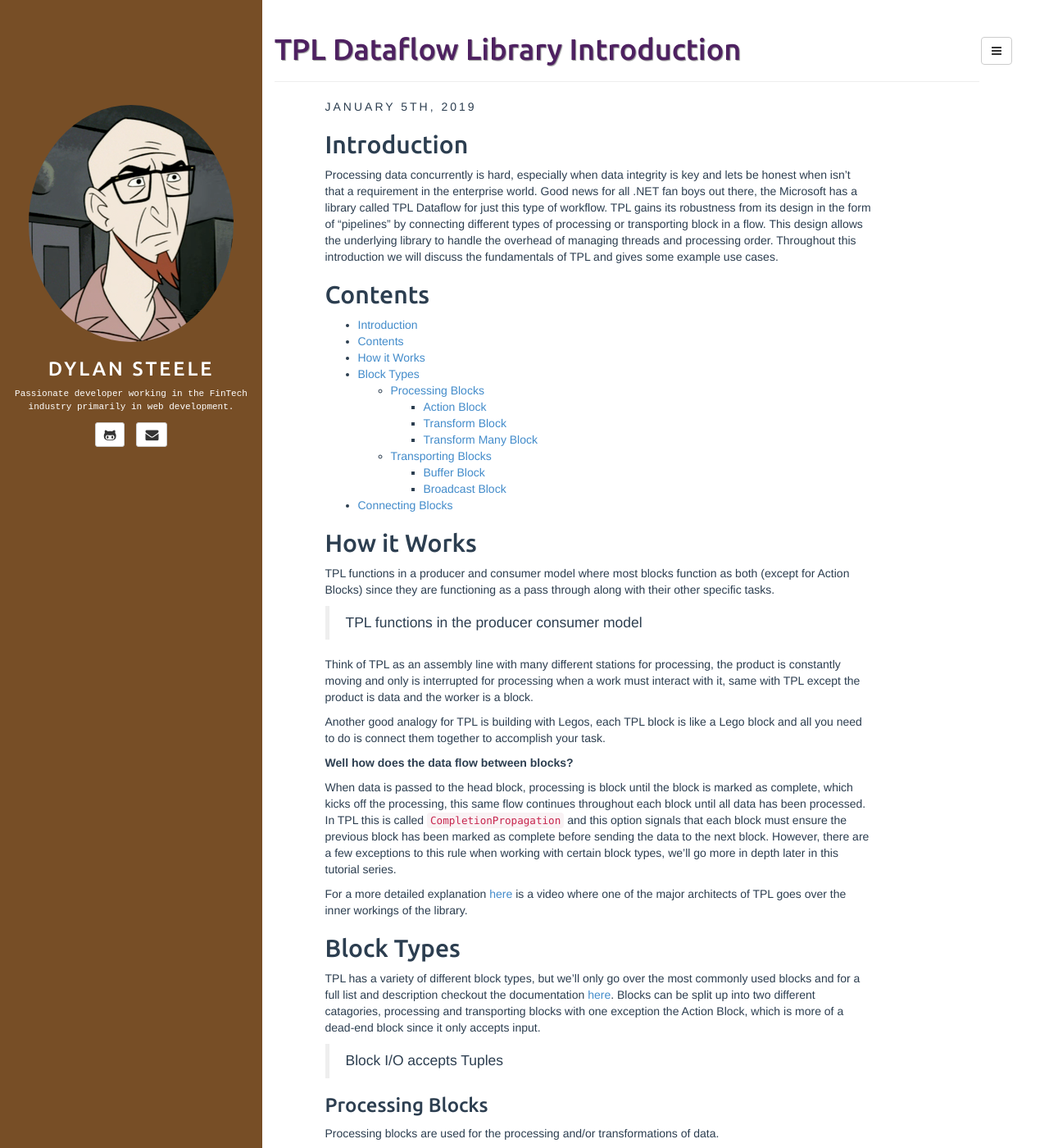
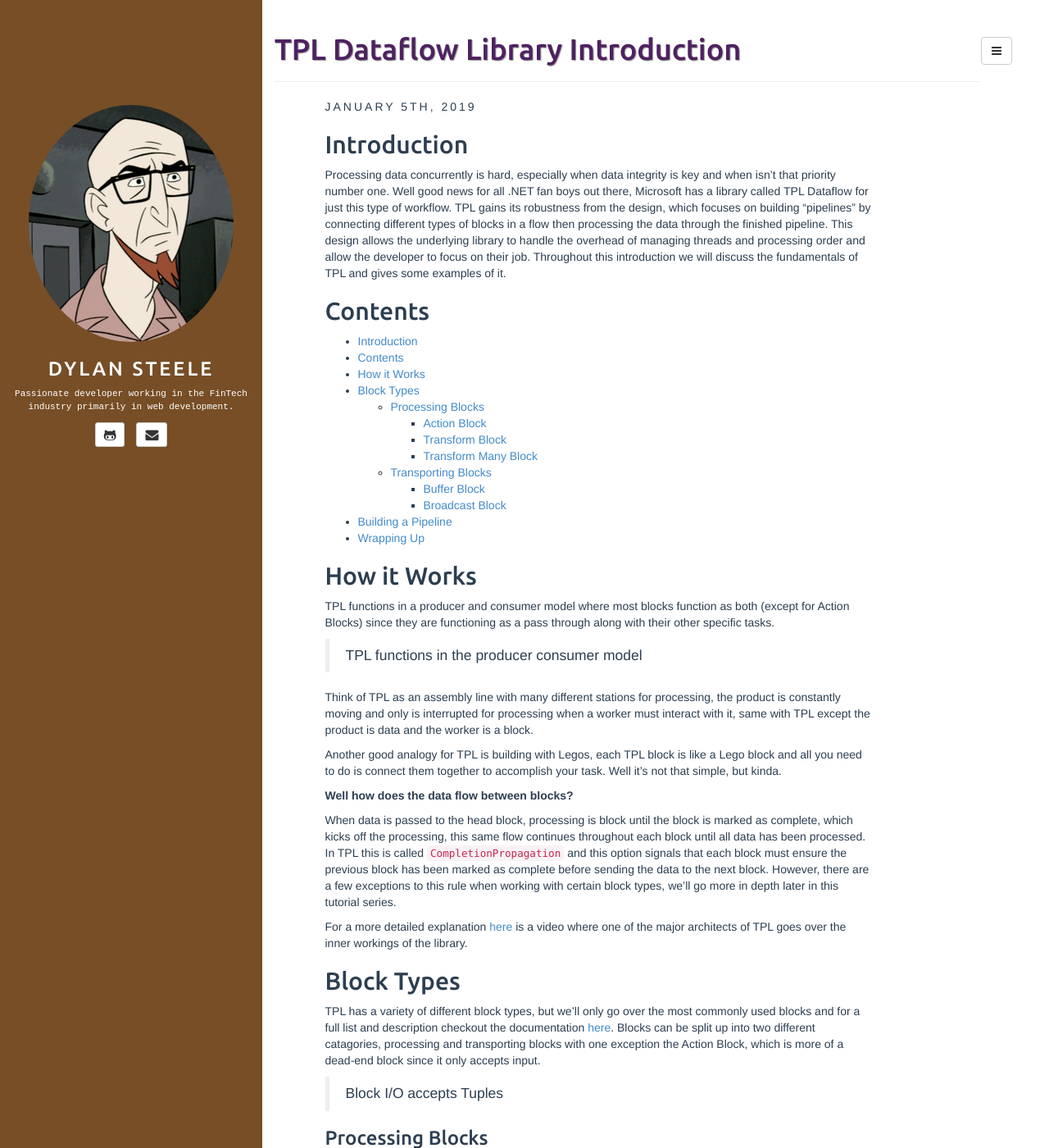
Before and after one commit to dills122/Blog, a Jekyll site: the page built from _posts/2019-01-05-tpl-dataflow-introduction.md, in a window 1280 px wide and 1400 px high. Shown: the whole window at 82% size. Built offline with Jekyll 4.4.1, drawn with Linux system fonts in a browser that asks for light colours; some of the changed text lies outside the part shown.

Commit message:
Finished initial intro tutorial

```diff
--- a/_posts/2019-01-05-tpl-dataflow-introduction.md
+++ b/_posts/2019-01-05-tpl-dataflow-introduction.md
@@ -8,7 +8,7 @@
 
 ## Introduction
 
-Processing data concurrently is hard, especially when data integrity is key and lets be honest when isn't that a requirement in the enterprise world. Good news for all .NET fan boys out there, the Microsoft has a library called TPL Dataflow for just this type of workflow. TPL gains its robustness from its design in the form of "pipelines" by connecting different types of processing or transporting block in a flow. This design allows the underlying library to handle the overhead of managing threads and processing order. Throughout this introduction we will discuss the fundamentals of TPL and gives some example use cases.
+Processing data concurrently is hard, especially when data integrity is key and when isn't that priority number one. Well good news for all .NET fan boys out there, Microsoft has a library called TPL Dataflow for just this type of workflow. TPL gains its robustness from the design, which focuses on building "pipelines" by connecting different types of blocks in a flow then processing the data through the finished pipeline. This design allows the underlying library to handle the overhead of managing threads and processing order and allow the developer to focus on their job. Throughout this introduction we will discuss the fundamentals of TPL and gives some examples of it.
 
 ## Contents
 
@@ -23,7 +23,8 @@
   - [Transporting Blocks](#transporting-blocks)
     - [Buffer Block](#buffer-block)
     - [Broadcast Block](#broadcast-block)
-- [Connecting Blocks](#connecting-blocks)
+- [Building a Pipeline](#Building-a-Pipeline)
+- [Wrapping Up](#Wrapping-Up)
 
 ## How it Works
 
@@ -31,9 +32,9 @@
 
 > TPL functions in the producer consumer model
 
-Think of TPL as an assembly line with many different stations for processing, the product is constantly moving and only is interrupted for processing when a work must interact with it, same with TPL except the product is data and the worker is a block.
+Think of TPL as an assembly line with many different stations for processing, the product is constantly moving and only is interrupted for processing when a worker must interact with it, same with TPL except the product is data and the worker is a block.
 
-Another good analogy for TPL is building with Legos, each TPL block is like a Lego block and all you need to do is connect them together to accomplish your task.
+Another good analogy for TPL is building with Legos, each TPL block is like a Lego block and all you need to do is connect them together to accomplish your task. Well it's not that simple, but kinda.
 
 **Well how does the data flow between blocks?**
 
@@ -117,12 +118,13 @@
 
 var option = new DataflowLinkOptions() { PropagateCompletion = true }
 
+//Linking the blocks together
 buffer.LinkTo(multiplyTransform, option);
 multiplyTransform.LinkTo(printBlock, option);
 
 {% endhighlight %}
 
-So as you can see from the example above to build a pipeline you simply just need to link each block together into the desired flow order and direction. Once the flow has been defined and configured then the last piece is to fill the pipeline and wait for the results.
+So as you can see from the example above to build a pipeline you simply just need to link each block together into the desired flow order and direction. What allows the data to keep being passed from one block to another  is the `PropagateCompletion`, which is passed along with the data. This event ensures that a block doesn't continue without ensuring it is finished and ensures that the completion event is propagated through to the end of the pipeline. Once the flow has been defined and configured then the last piece is to fill the pipeline and wait for the results.
 
 {% highlight csharp %}
 
@@ -136,3 +138,11 @@
 //This example would print the values to the console instead of returning them
 
 {% endhighlight %}
+
+
+## Wrapping up
+
+TPL is a great choice for anyone trying to accomplish concurrent data processing, while not having to worry about managing all the stuff behind the scenes. When starting to build your own pipelines remember all you're really doing is playing with Legos. Now go forth and build cool shit!
+
+
+**This is the first of a series of tutorials**
```
